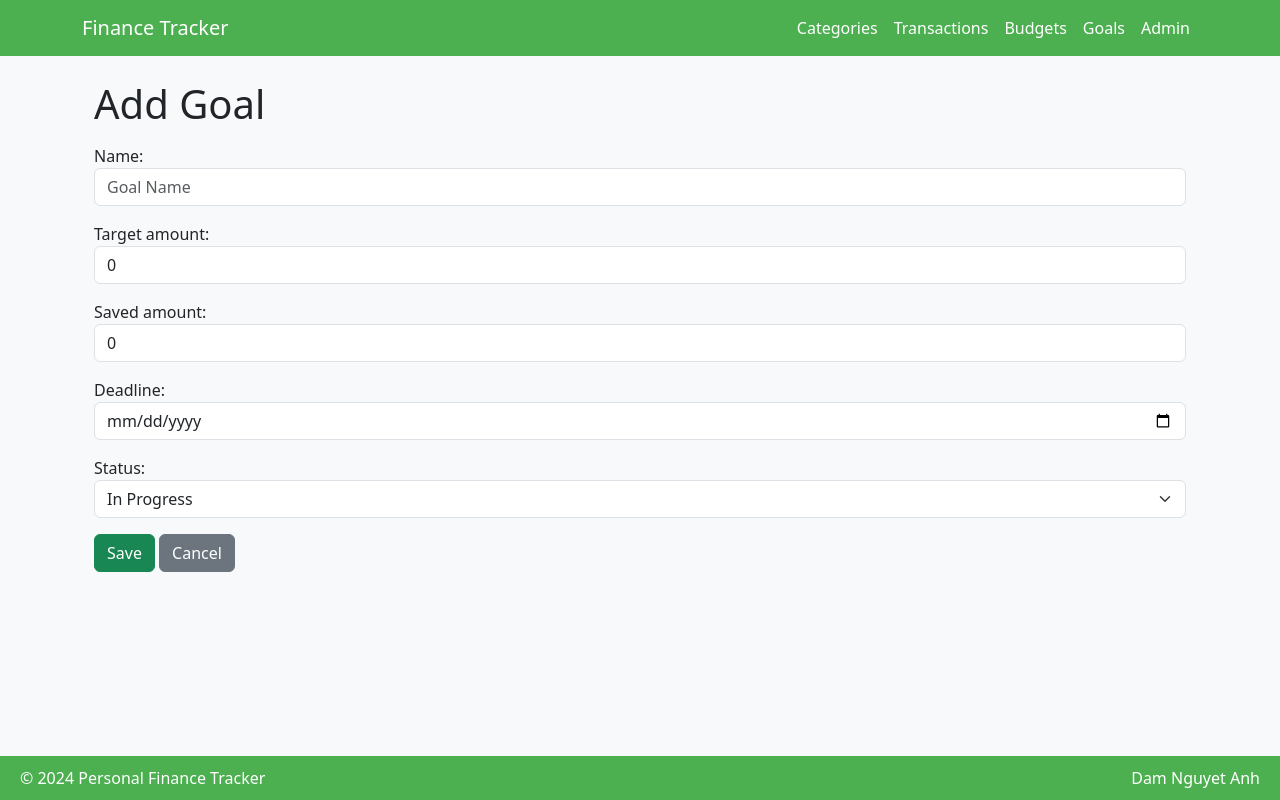
After one commit to nguyetanhdam/personal_finance_tracker, a Django app: page /goals/create in a window 1280 px wide. The commit adds this page. Run offline with Django 4.2, Linux system fonts and the light colour scheme; the visitor is signed in with stand-in values (Sample User, id 1).

Commit message:
CRUD goal

```diff
--- /dev/null
+++ b/goals/forms.py
@@ -0,0 +1,14 @@
+from django import forms
+from .models import Goal
+
+class GoalForm(forms.ModelForm):
+    class Meta:
+        model = Goal
+        fields = ["name", "target_amount", "saved_amount", "deadline", "status"]
+        widgets = {
+            "name": forms.TextInput(attrs={"class": "form-control", "placeholder": "Goal Name"}),
+            "target_amount": forms.NumberInput(attrs={"class": "form-control", "placeholder": "Target Amount (VNĐ)"}),
+            "saved_amount": forms.NumberInput(attrs={"class": "form-control", "placeholder": "Saved Amount (VNĐ)"}),
+            "deadline": forms.DateInput(attrs={"class": "form-control", "type": "date"}),
+            "status": forms.Select(attrs={"class": "form-select"}),
+        }
--- a/goals/models.py
+++ b/goals/models.py
@@ -8,8 +8,8 @@ class GoalStatus(models.IntegerChoices):
 class Goal(models.Model):
     user = models.ForeignKey(User, on_delete=models.PROTECT, db_index=True)
     name = models.CharField(max_length=255)
-    target_amount = models.IntegerField(default=0, null=True, blank=True, db_index=True)
-    saved_amount = models.IntegerField(default=0, null=True, blank=True, db_index=True)
+    target_amount = models.BigIntegerField(default=0, null=True, blank=True, db_index=True)
+    saved_amount = models.BigIntegerField(default=0, null=True, blank=True, db_index=True)
     deadline = models.DateField(null=True, blank=True)
     status = models.IntegerField(choices=GoalStatus.choices, default=GoalStatus.IN_PROGRESS)
 
@@ -29,3 +29,9 @@ class Goal(models.Model):
         if self.saved_amount >= self.target_amount and self.status != GoalStatus.ACHIEVED:
             self.status = GoalStatus.ACHIEVED
             self.save(update_fields=["status"])
+
+    def get_display_target_amount(self):
+        return f"{self.target_amount:,}"
+
+    def get_display_saved_amount(self):
+        return f"{self.saved_amount:,}"
--- /dev/null
+++ b/goals/templates/goal_form.html
@@ -0,0 +1,22 @@
+{% extends "base.html" %}
+
+{% block title %}{% if form.instance.pk %}Edit Goal{% else %}Add Goal{% endif %}{% endblock %}
+
+{% block content %}
+<div class="container mt-4">
+    <h1>{% if form.instance.pk %}Edit Goal{% else %}Add Goal{% endif %}</h1>
+    <form method="post" class="mt-3">
+        {% csrf_token %}
+        <ul class="text-danger">
+            {% for field in form %}
+                {% for error in field.errors %}
+                    <li>{{ field.label }}: {{ error }}</li>
+                {% endfor %}
+            {% endfor %}
+        </ul>
+        {{ form.as_p }}
+        <button type="submit" class="btn btn-success">Save</button>
+        <a href="{% url 'goal_list' %}" class="btn btn-secondary">Cancel</a>
+    </form>
+</div>
+{% endblock %}
--- /dev/null
+++ b/goals/urls.py
@@ -0,0 +1,9 @@
+from django.urls import path
+from . import views
+
+urlpatterns = [
+    path("", views.goal_list, name="goal_list"),
+    path("create", views.goal_create, name="goal_create"),
+    path("update/<int:pk>", views.goal_update, name="goal_update"),
+    path("delete/<int:pk>", views.goal_delete, name="goal_delete"),
+]
--- a/goals/views.py
+++ b/goals/views.py
@@ -1,3 +1,42 @@
-from django.shortcuts import render
+from django.shortcuts import render, get_object_or_404, redirect
+from django.contrib.auth.decorators import login_required
+from .models import Goal
+from .forms import GoalForm
 
-# Create your views here.
+@login_required
+def goal_list(request):
+    goals = Goal.objects.filter(user=request.user).order_by("-deadline")
+    return render(request, "goal_list.html", {"goals": goals})
+
+@login_required
+def goal_create(request):
+    if request.method == "POST":
+        form = GoalForm(request.POST)
+        if form.is_valid():
+            goal = form.save(commit=False)
+            goal.user = request.user
+            goal.save()
+            return redirect("goal_list")
+    else:
+        form = GoalForm()
+    return render(request, "goal_form.html", {"form": form})
+
+@login_required
+def goal_update(request, pk):
+    goal = get_object_or_404(Goal, pk=pk, user=request.user)
+    if request.method == "POST":
+        form = GoalForm(request.POST, instance=goal)
+        if form.is_valid():
+            form.save()
+            return redirect("goal_list")
+    else:
+        form = GoalForm(instance=goal)
+    return render(request, "goal_form.html", {"form": form})
+
+@login_required
+def goal_delete(request, pk):
+    goal = get_object_or_404(Goal, pk=pk, user=request.user)
+    if request.method == "POST":
+        goal.delete()
+        return redirect("goal_list")
+    return render(request, "goal_confirm_delete.html", {"goal": goal})
--- a/personal_finance_tracker/templates/base.html
+++ b/personal_finance_tracker/templates/base.html
@@ -56,7 +56,7 @@
                         <a class="nav-link {% if request.path == '/budgets/' %}active{% endif %}" href="/budgets/">Budgets</a>
                     </li>
                     <li class="nav-item">
-                        <a class="nav-link" href="#">Goals</a>
+                        <a class="nav-link {% if request.path == '/goals/' %}active{% endif %}" href="/goals/">Goals</a>
                     </li>
                     <li class="nav-item">
                         <a class="nav-link" href="/admin/">Admin</a>
--- a/personal_finance_tracker/urls.py
+++ b/personal_finance_tracker/urls.py
@@ -7,5 +7,6 @@ urlpatterns = [
     path('categories/', include('categories.urls')),
     path('transactions/', include('transactions.urls')),
     path('budgets/', include('budgets.urls')),
+    path('goals/', include("goals.urls")),
     path('', categories.category_list),
 ]
```
Also changed, not shown: goals/templates/goal_list.html (added, +41 -0 lines), goals/migrations/0002_alter_goal_saved_amount_alter_goal_target_amount.py (added).
